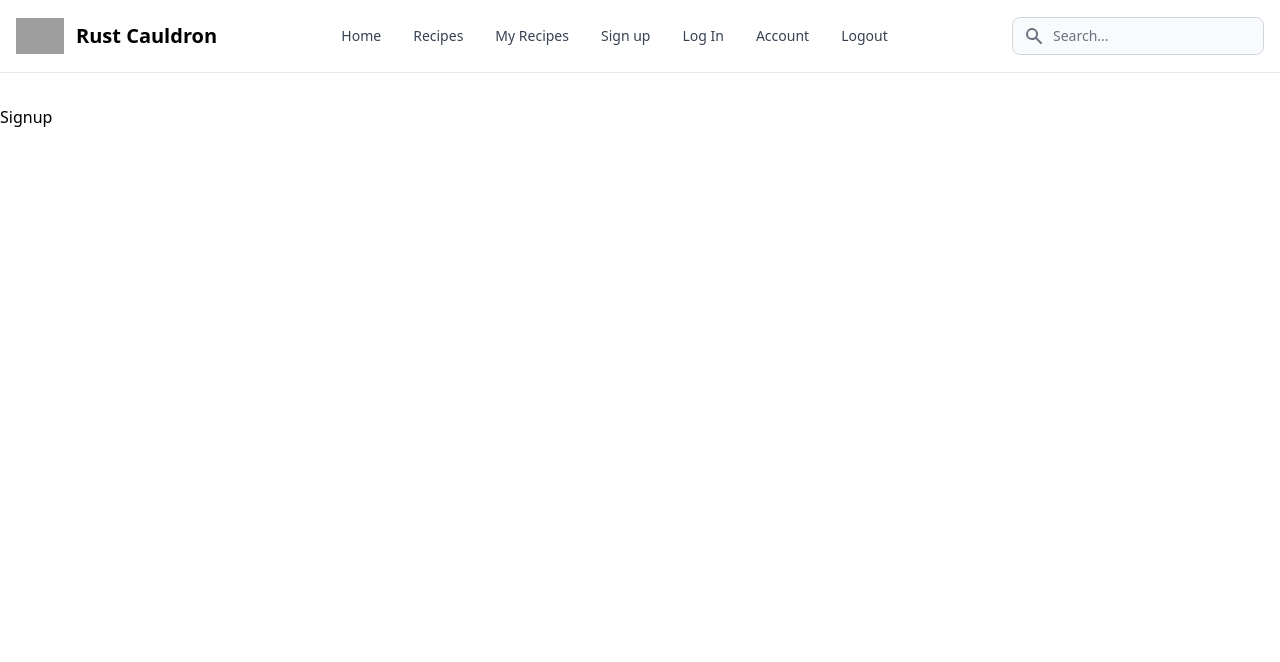
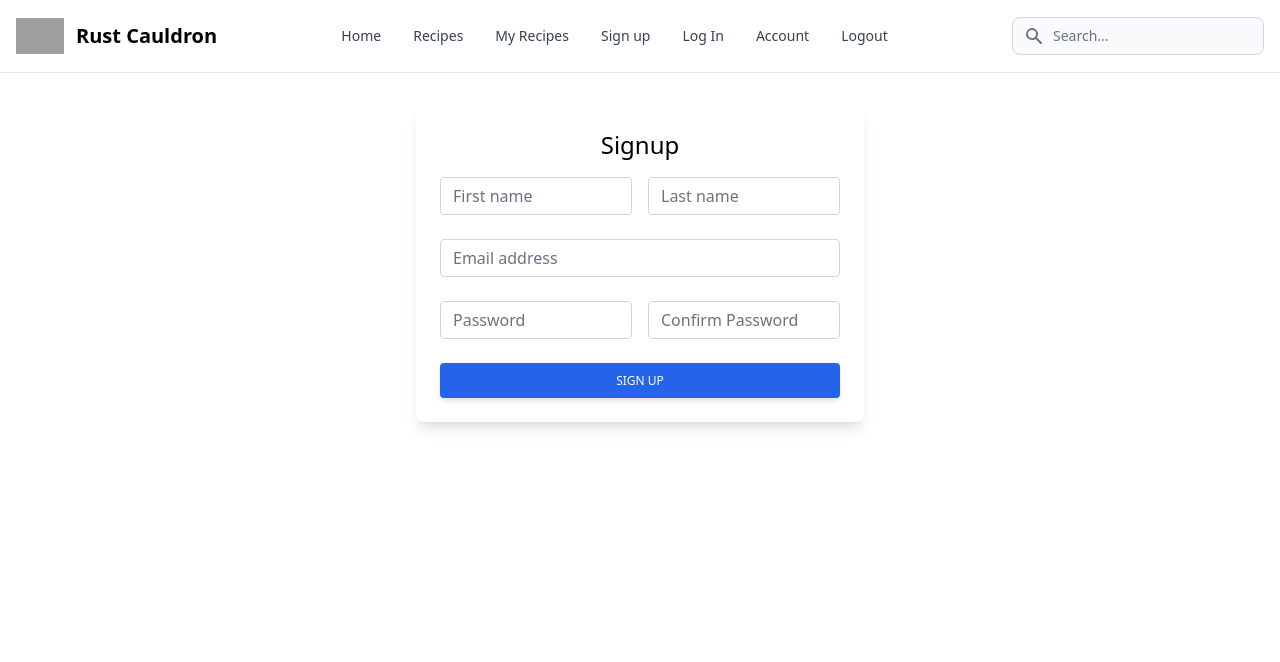
Before and after one commit to fekete965/rusty-cauldron-mvc, a Flask app: page /signup in a window 1280 px wide. Shown: the top 662 px of the page. Run offline with Flask 2, Linux system fonts and the light colour scheme; some libraries are stand-ins or nearby versions; grey boxes are pictures that could not be loaded.

Commit message:
Define basic signup page and update related routea

```diff
--- a/routes.py
+++ b/routes.py
@@ -1,5 +1,4 @@
-from curses import flash
-from flask import abort, make_response, redirect, render_template, request, session
+from flask import abort, flash, make_response, redirect, render_template, request, session
 from flask_login import login_required, login_user, logout_user
 
 from utils.main import is_url_safe, validate_password, validateIngredients
@@ -14,45 +13,50 @@ def index():
 
 # Define Signup route
 @App.route(ROUTES.Signup, methods=["GET", "POST"])
-def signUp():
+def sign_up():
 	if (request.method == "GET"):
-		return render_template("signup.html")
+		return render_template("signup.html", form_data=None)
 
-	# Check first name
-	first_name = request.form.get("firstName")
-	if not first_name:
+	form_data = {
+		"first_name": request.form.get("firstName"),
+		"last_name": request.form.get("lastName"),
+		"email": request.form.get("email"),
+		"password": request.form.get("password"),
+		"confirmation": request.form.get("confirmation"),
+	}
+
+ 	# Check first name
+	if not form_data["first_name"]:
 		flash("First name is required")
-		return render_template("signup.html"), 400
+		return render_template("signup.html", form_data=form_data), 400
 
 	# Check last name
-	last_name = request.form.get("lastName")
-	if not last_name:
+	if not form_data["last_name"]:
 		flash("Last name is required")
-		return render_template("signup.html"), 400
+		return render_template("signup.html", form_data=form_data), 400
 
 	# Check email
-	email = request.form.get("email")
-	if not email:
+	if not form_data["email"]:
 		flash("Email is required")
-		return render_template("signup.html"), 400
+		return render_template("signup.html", form_data=form_data), 400
 
 	# Check password
-	password = request.form.get("password")
-	if not password:
+	if not form_data["password"]:
 		flash("Password is required")
-		return render_template("signup.html"), 400
+		return render_template("signup.html", form_data=form_data), 400
 
 	# Check password confirmation
-	confirmation = request.form.get("confirmation")
-	if not confirmation:
+	if not form_data["confirmation"]:
 		flash("Please confirm your password")
-		return render_template("signup.html"), 400
+		return render_template("signup.html", form_data=form_data), 400
 
 	# Validate the password
-	password_error_msg = validate_password(password, confirmation)
+	password_error_msg = validate_password(form_data["password"], form_data["confirmation"])
 	if password_error_msg:
 		flash(password_error_msg)
-		return render_template("signup.html"), 400
+		form_data.pop("password")
+		form_data.pop("confirmation")
+		return render_template("signup.html", form_data=form_data), 400
 
 	# Check if email is in use
 	# user = db.execute("SELECT * FROM users WHERE username = ? LIMIT 1;", username)
--- a/templates/signup.html
+++ b/templates/signup.html
@@ -5,5 +5,29 @@
 {% endblock %}
 
 {% block main %}
-  Signup
+  <div class="m-auto block p-6 rounded-lg shadow-lg bg-white max-w-md">
+    <h1 class="text-2xl text-center">Signup</h1>
+    <form action="/signup" class="mt-4" method="POST">
+      <div class="grid grid-cols-2 gap-4">
+        <div class="form-group mb-6">
+          <input type="text" class="form-control block w-full px-3 py-1.5 text-base font-normal text-gray-700 bg-white bg-clip-padding border border-solid border-gray-300 rounded transition ease-in-out m-0 focus:text-gray-700 focus:bg-white focus:border-blue-600 focus:outline-none" value="{{ form_data['first_name'] }}" name="firstName" aria-describedby="first name" placeholder="First name" />
+        </div>
+        <div class="form-group mb-6">
+          <input type="text" class="form-control block w-full px-3 py-1.5 text-base font-normal text-gray-700 bg-white bg-clip-padding border border-solid border-gray-300 rounded transition ease-in-out m-0 focus:text-gray-700 focus:bg-white focus:border-blue-600 focus:outline-none" value="{{ form_data['last_name'] }}" name="lastName" aria-describedby="last name" placeholder="Last name" />
+        </div>
+      </div>
+      <div class="form-group mb-6">
+        <input type="email" class="form-control block w-full px-3 py-1.5 text-base font-normal text-gray-700 bg-white bg-clip-padding  border border-solid border-gray-300  rounded  transition  ease-in-out  m-0  focus:text-gray-700 focus:bg-white focus:border-blue-600 focus:outline-none" value="{{ form_data['email'] }}" name="email" placeholder="Email address" />
+      </div>
+      <div class="grid grid-cols-2 gap-4">
+        <div class="form-group mb-6">
+          <input type="password" class="form-control block w-full px-3 py-1.5 text-base font-normal text-gray-700 bg-white bg-clip-padding border border-solid border-gray-300 rounded transition ease-in-out m-0 focus:text-gray-700 focus:bg-white focus:border-blue-600 focus:outline-none" value="{{ form_data['password'] }}" name="password" placeholder="Password" />
+        </div>
+        <div class="form-group mb-6">
+          <input type="password" class="form-control block w-full px-3 py-1.5 text-base font-normal text-gray-700 bg-white bg-clip-padding border border-solid border-gray-300 rounded transition ease-in-out m-0 focus:text-gray-700 focus:bg-white focus:border-blue-600 focus:outline-none" value="{{ form_data['confirmation'] }}" name="confirmation" placeholder="Confirm Password" />
+        </div>
+      </div>
+      <button type="submit" class="w-full px-6 py-2.5 bg-blue-600 text-white font-medium text-xs leading-tight uppercase rounded shadow-md hover:bg-blue-700 hover:shadow-lg focus:bg-blue-700 focus:shadow-lg focus:outline-none focus:ring-0 active:bg-blue-800 active:shadow-lg transition duration-150 ease-in-out">Sign up</button>
+    </form>
+  </div>
 {% endblock %}
```
